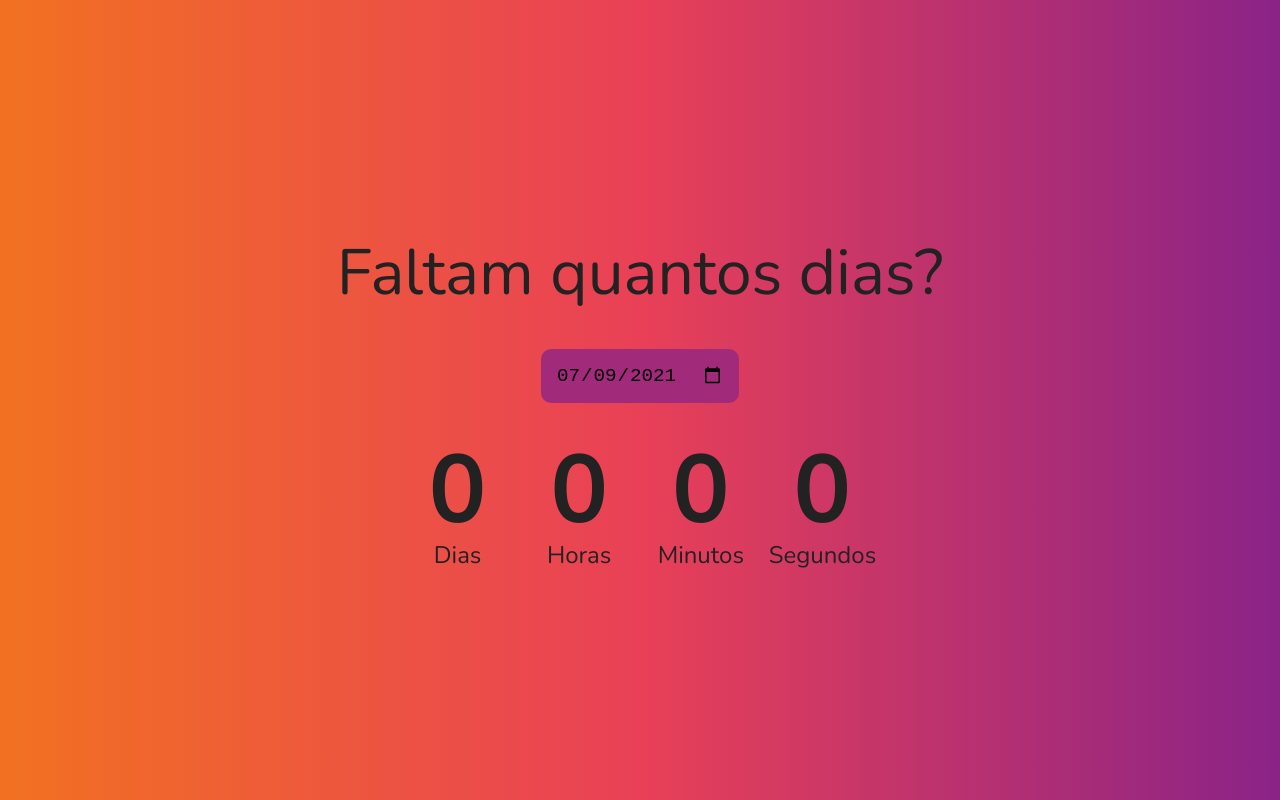
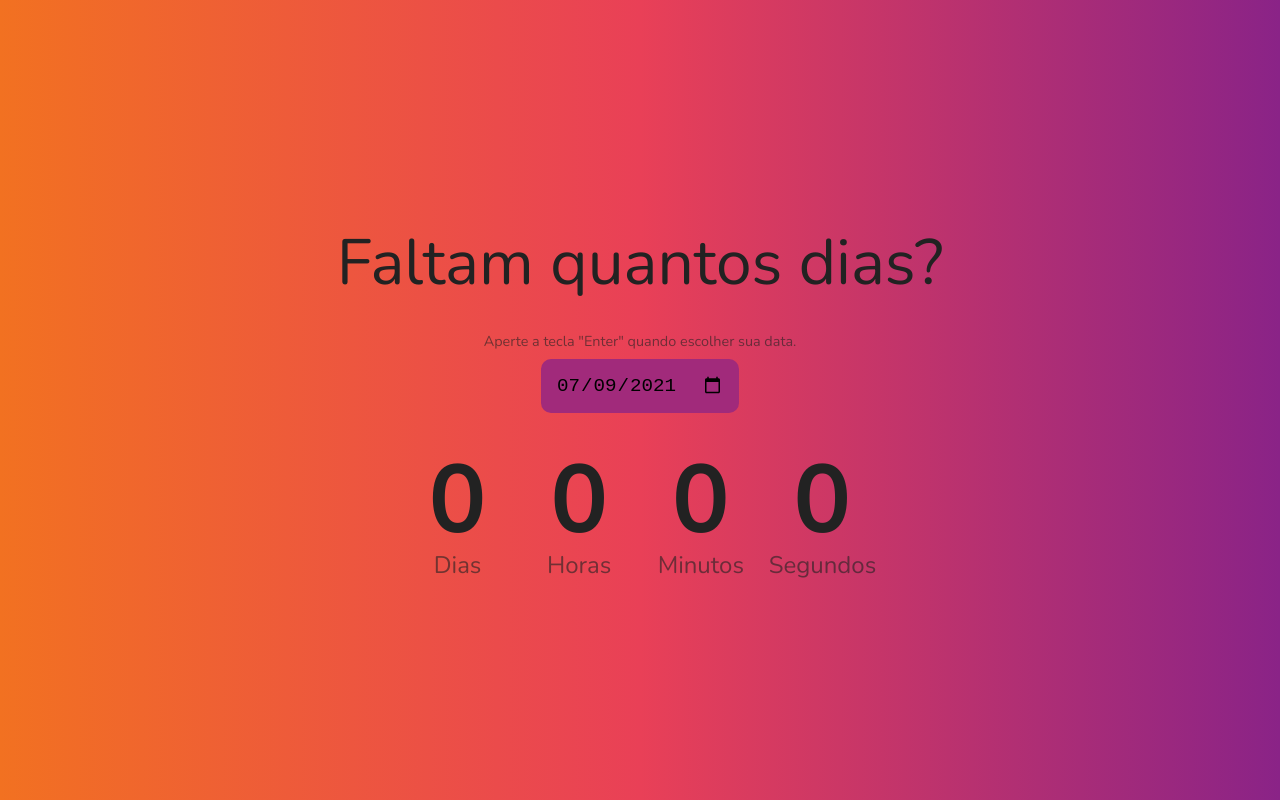
Before and after one commit to lorraynefirme/countdown-js, a plain HTML site: page index.html in a window 1280 px wide. Drawn offline with nearby package versions, Linux system fonts and the light colour scheme.

Commit message:
first commit

```diff
--- a/index.html
+++ b/index.html
@@ -9,6 +9,7 @@
 </head>
 <body>
   <h1>Faltam quantos dias?</h1>
+  <span>Aperte a tecla "Enter" quando escolher sua data.</span>
 
   <form>
     <input type="date" id="date">
--- a/style.css
+++ b/style.css
@@ -34,8 +34,13 @@ img {
 }
 h1{
   font-size: 4rem;
-  margin-bottom: 2rem;
+  margin-bottom: 1.5rem;
   font-weight: normal;
+}
+span{
+  font-size: 0.9rem;
+  margin-bottom: 0.5rem;
+  opacity: 0.6;
 }
 
 /* COUNTDOWN */
```
